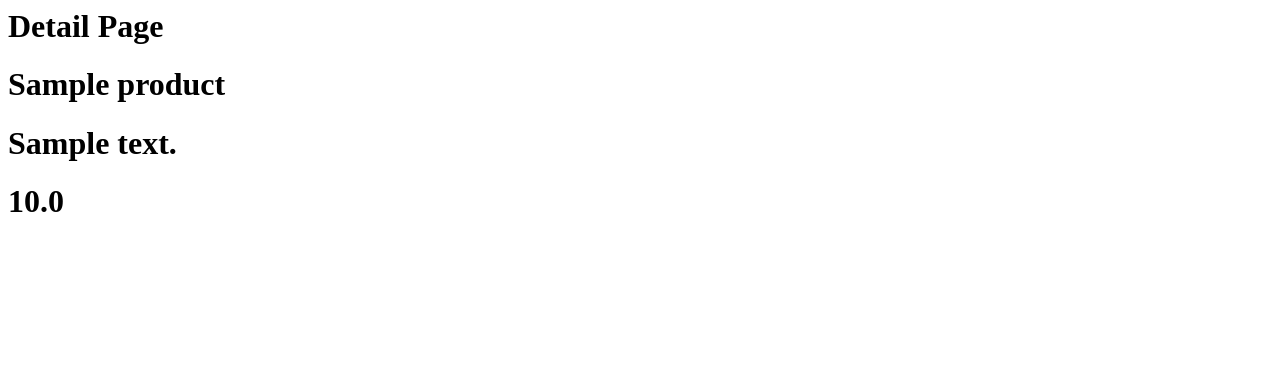
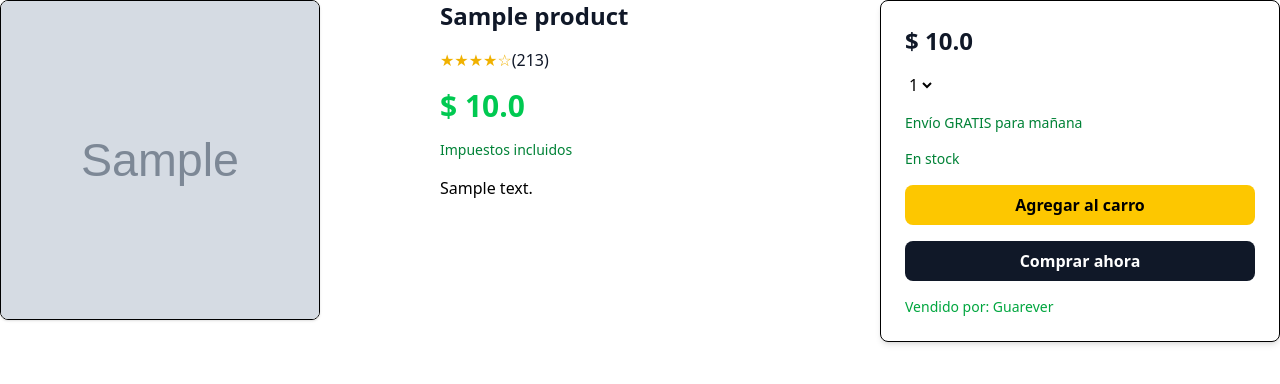
Before and after one commit to feriverau/prtfl_ecom, a Django app: a page that uses mysite/myapp/templates/myapp/detail.html in a window 1280 px wide. Shown: the top 384 px of the page. Run offline with Django 5.2, Linux system fonts and the light colour scheme; tables that the repository leaves empty hold one stand-in row (values such as "Sample post"); grey boxes marked "Sample" are stand-in pictures.

Commit message:
Detail template structure+styling. Get absolute method for links (products)

```diff
--- a/mysite/myapp/models.py
+++ b/mysite/myapp/models.py
@@ -1,8 +1,13 @@
 from django.db import models
 from django.utils.text import slugify
+from django.urls import reverse
 
 # Create your models here.
 class Product(models.Model):
+
+    def get_absolute_url(self):
+        return reverse('detail',args=[self.slug])
+
     name = models.CharField(max_length=100)
     price = models.FloatField()
     description = models.TextField()
--- a/mysite/myapp/templates/myapp/detail.html
+++ b/mysite/myapp/templates/myapp/detail.html
@@ -1,4 +1,40 @@
-<h1>Detail Page</h1>
-<h1>{{product.name}}</h1>
-<h1>{{product.description}}</h1>
-<h1>{{product.price}}</h1>
+{% extends 'myapp/base.html' %}
+{% block body %}
+<!--Outermost Container-->
+<div class="max-w-7xl mx-auto grid grid-cols-3 gap-10">
+    <!--Product Image-->
+    <div class="col-span-1">
+        <img class="w-80 h-80 rounded-lg border shadow-sm" src="{{product.image.url}}" alt="">
+    </div>
+    <!--Product details-->
+    <div class="col-span-1 space-y-4">
+        <h1 class="text-2xl font-semibold text-gray-900">{{product.name}}</h1>
+        <div class="text-yellow-500">★★★★☆<span class="text-gray-900">(213)</span></div>
+        <p class="text-3xl font-bold text-green-500">$ {{product.price}}</p>
+        <p class="text-sm text-green-700 font-medium">Impuestos incluidos</p>
+        <ul>
+            <li>{{product.description}}</li>
+        </ul>
+    </div>
+    <!--Buy Box-->
+    <div class="col-span-1 border rounded-lg p-6 space-y-4 shadow-md">
+        <p class="text-2xl font-semibold text-gray-900">$ {{product.price}}</p>
+        <div>
+            <select name="" id="">
+                <option value="">1</option>
+                <option value="">2</option>
+                <option value="">3</option>
+            </select>
+        </div>
+        <p class="text-sm text-green-700">Envío GRATIS para mañana</p>
+        {% if product.stock %}
+        <p class="text-sm text-green-700">En stock</p>
+        {% else %}
+        <p class="text-sm text-red-700">Sin stock</p>
+        {% endif %}
+        <button class="w-full bg-yellow-400 text-black font-semibold py-2 rounded-lg">Agregar al carro</button>
+        <button class="w-full bg-gray-900 text-white font-semibold py-2 rounded-lg">Comprar ahora</button>
+        <p class="text-sm text-green-600">Vendido por: Guarever</p>
+    </div>
+</div>
+{% endblock %}
--- a/mysite/myapp/templates/myapp/index.html
+++ b/mysite/myapp/templates/myapp/index.html
@@ -12,7 +12,7 @@
                 class="rounded-md mb-4 w-80 h-80 object-cover mx-auto"
                 src="{{product.image.url}}"
                 alt="">
-                <a class="text-lg font-semibold" href="">{{product.name}}</a>
+                <a class="text-lg font-semibold" href="{{product.get_absolute_url}}">{{product.name}}</a>
                 <p class="text-gray-600">{{product.description}}</p>
                 <p class="text-green-500 font-bold mt-2 text-lg">${{product.price}}</p>
             </div>
```
